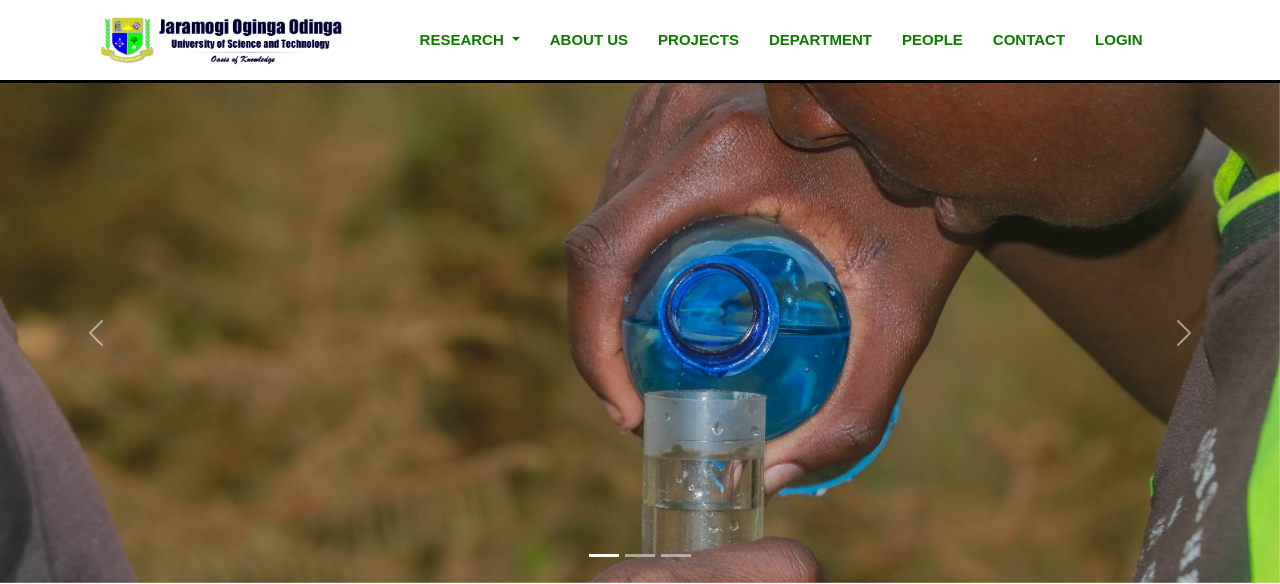
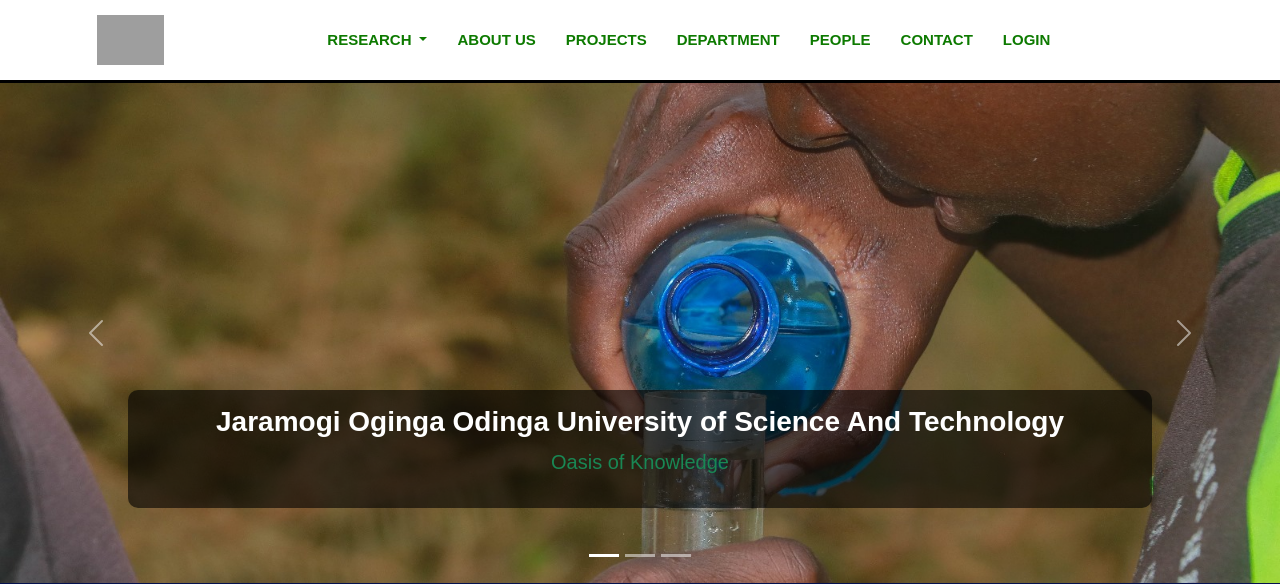
Before and after one commit to n-cognto/university-research, a Django app: page / in a window 1280 px wide. Shown: the top 584 px of the page. Run offline with Django 5.2, Linux system fonts and the light colour scheme; grey boxes are pictures that could not be loaded.

Commit message:
added text on fading images and an about section

```diff
--- a/research_portal/static/css/styles.css
+++ b/research_portal/static/css/styles.css
@@ -119,16 +119,77 @@ body {
 
 /* Caption Styling */
 .carousel-caption {
-    bottom: 50px;
+    position: absolute;
+    bottom: 15%;
+    left: 10%;
+    right: 10%;
     text-align: center;
+    background: rgba(0, 0, 0, 0.6);
+    padding: 15px;
+    border-radius: 10px;
 }
 
 .carousel-caption h2 {
-    font-size: 2rem;
-    color: white;
+    color: #fff;
+    font-size: 28px;
     font-weight: bold;
-    text-shadow: 2px 2px 5px rgba(0,0,0,0.7);
 }
+
+.carousel-caption p {
+    color: #ffcc00;
+    font-size: 20px;
+}
+
+
+/*About Us Section Styles*/
+.about-section {
+    background-color: #05124d;
+    padding: 60px 0;
+    color: #fff;
+}
+
+.about-image {
+    position: relative;
+    border-radius: 10px;
+    overflow: hidden;
+}
+
+.about-image img {
+    width: 100%;
+    height: auto;
+    opacity: 0.7;
+}
+
+.overlay-text {
+    position: absolute;
+    bottom: 10px;
+    left: 20px;
+    background: rgba(0, 0, 0, 0.6);
+    color: #fff;
+    font-weight: bold;
+    padding: 10px 15px;
+    border-radius: 5px;
+    text-transform: uppercase;
+}
+
+.about-text {
+    padding-left: 30px;
+}
+
+.vision-title, .mission-title {
+    font-size: 24px;
+    font-weight: bold;
+    color: #ffcc00;
+}
+
+.about-text p {
+    font-size: 18px;
+    line-height: 1.6;
+    color: #dcdcdc;
+}
+
+/*About Us Section Styles End*/
+
 
 /* News Section */
 .recent-news {
--- a/research_portal/templates/index.html
+++ b/research_portal/templates/index.html
@@ -23,7 +23,7 @@
     <div class="container">
         <!-- Logo Section -->
         <a class="navbar-brand d-flex align-items-center" href="#">
-            <img src="{% static 'images/jooust_logo.png' %}" alt="Institution Logo" height="40">
+            <img src="{% static 'images/logo@2x.png' %}" alt="Institution Logo" height="40">
         </a>
 
         <!-- Navbar Items -->
@@ -63,16 +63,33 @@
         <button type="button" data-bs-target="#carouselExampleIndicators" data-bs-slide-to="2" aria-label="Slide 3"></button>
     </div>
 
-    <!-- Image Slides -->
+    <!-- Image Slides with Captions -->
     <div class="carousel-inner">
+        <!-- Slide 1 -->
         <div class="carousel-item active">
             <img src="{% static 'images/image1.jpg' %}" class="d-block w-100" alt="Slide 1">
+            <div class="carousel-caption">
+                <h2>Jaramogi Oginga Odinga University of Science And Technology</h2>
+                <p class="text-success">Oasis of Knowledge</p>
+            </div>
         </div>
+
+        <!-- Slide 2 -->
         <div class="carousel-item">
             <img src="{% static 'images/image2.jpg' %}" class="d-block w-100" alt="Slide 2">
+            <div class="carousel-caption">
+                <h2>JOOUS was awarded the “Best Institution in Research and Innovation”</h2>
+                <p>at the 4th Biennial Conference on the Status of Research and Innovation in Kenyan Universities.</p>
+            </div>
         </div>
+
+        <!-- Slide 3 -->
         <div class="carousel-item">
             <img src="{% static 'images/image3.png' %}" class="d-block w-100" alt="Slide 3">
+            <div class="carousel-caption">
+                <h2>Expanding Research and Learning Facilities</h2>
+                <p>State-of-the-art research centers and lecture halls.</p>
+            </div>
         </div>
     </div>
 
@@ -87,6 +104,31 @@
     </button>
 </div>
 
+
+<section class="about-section">
+    <div class="container">
+        <div class="row align-items-center">
+            <!-- Image Section -->
+            <div class="col-md-5">
+                <div class="about-image">
+                    <img src="{% static 'images/about.jpg' %}" class="img-fluid" alt="About Us">
+                    <div class="overlay-text">ABOUT THE DIRECTORATE</div>
+                </div>
+            </div>
+
+            <!-- Vision and Mission Section -->
+            <div class="col-md-7">
+                <div class="about-text">
+                    <h2 class="vision-title">Our Vision</h2>
+                    <p>At <strong>Our Research Platform</strong>, we envision a future where research catalyzes societal change and innovation fuels economic growth.</p>
+
+                    <h2 class="mission-title">Our Mission</h2>
+                    <p>Our mission is to cultivate a dynamic research environment, facilitate technology transfer, and engage communities through effective outreach programs.</p>
+                </div>
+            </div>
+        </div>
+    </div>
+</section>
 
 
 <section class="recent-news container mt-5">
```
